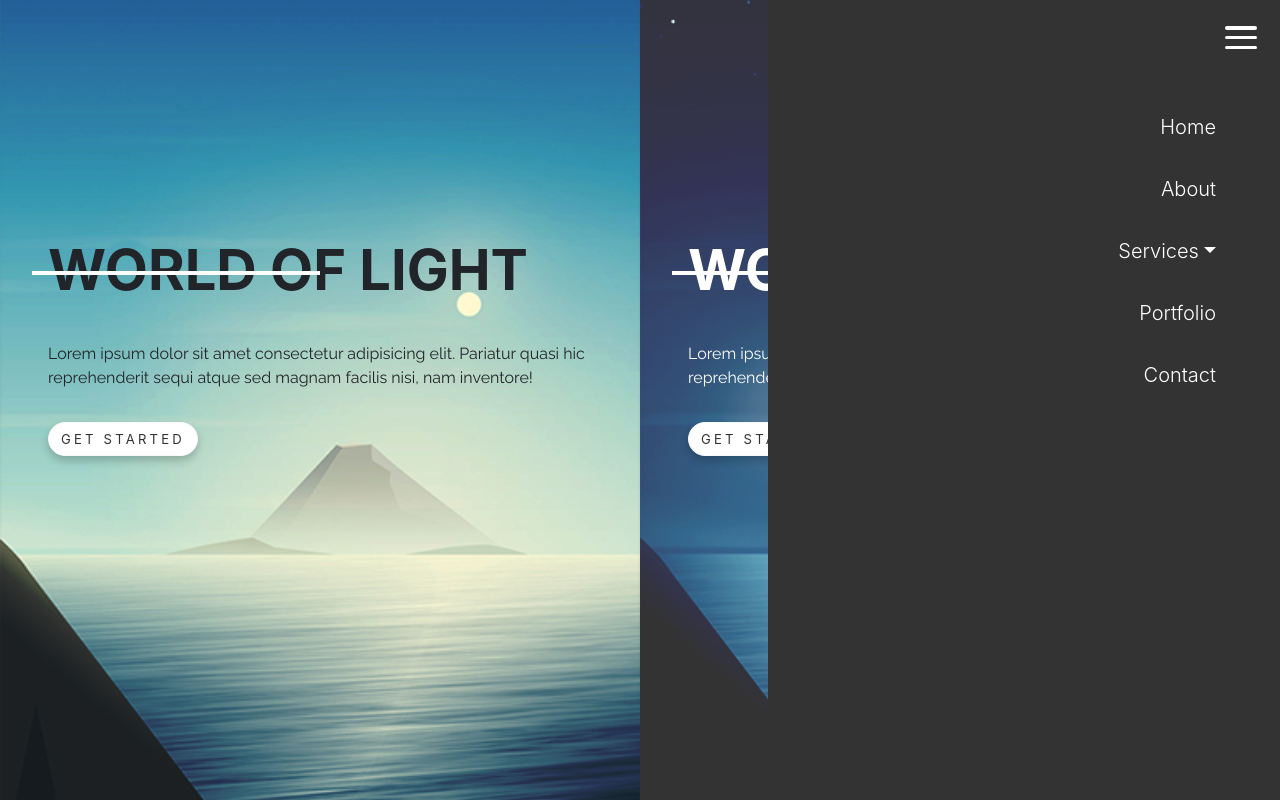
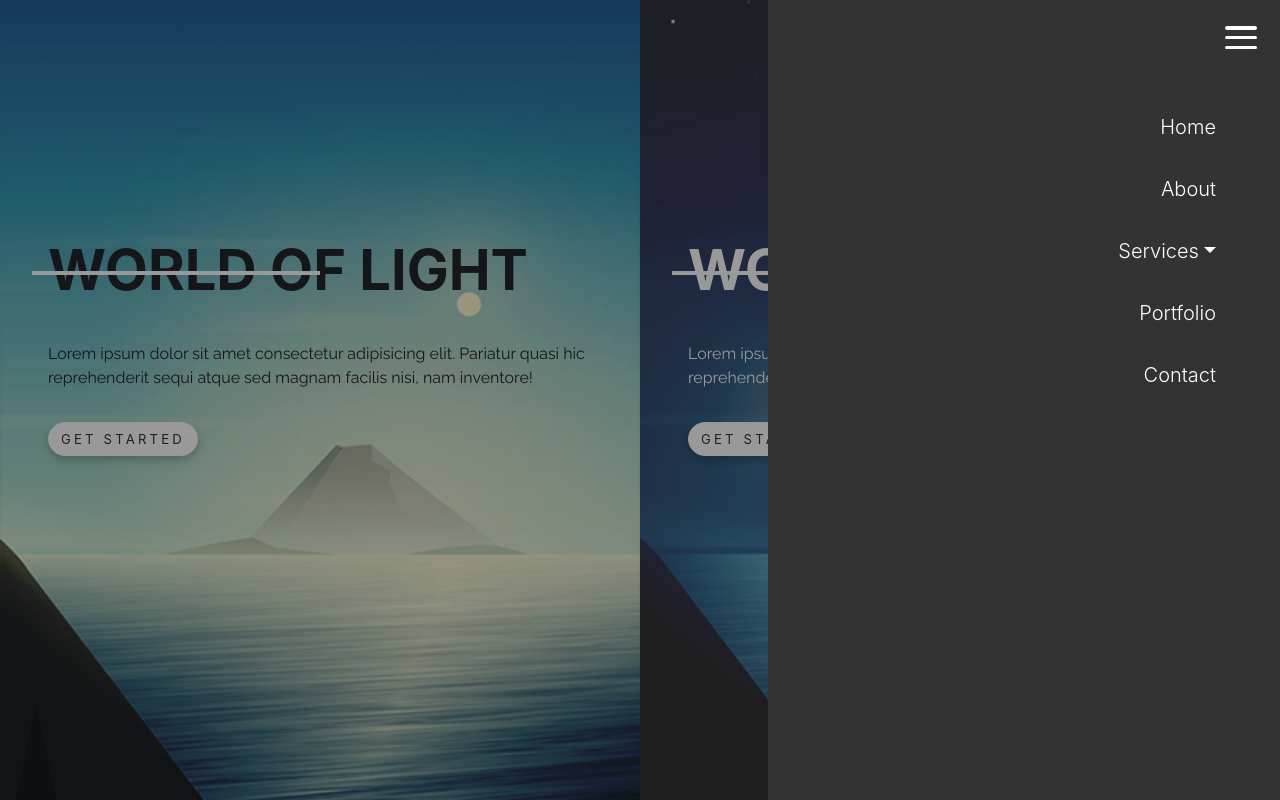
Before and after one commit to VkasRaj/split-landing, a plain HTML site: page index.html in a window 1280 px wide. Both pictures are taken after a click on the element 1241 px from the left and 37 px from the top of the page. Drawn offline with nearby package versions, Linux system fonts and the light colour scheme.

Commit message:
landing page final

```diff
--- a/assets/css/style.css
+++ b/assets/css/style.css
@@ -50,9 +50,20 @@ nav {
     height: 100%;
     top: 0;
     right: 0;
-    transition: all .3s cubic-bezier(0.94,-0.02, 0.6, 0.83);
     z-index: 100;
     transform: translateX(100%);
+    transition: all .3s cubic-bezier(0.94,-0.02, 0.6, 0.83);
+}
+.menu-overlay {
+    position: fixed;
+    background: rgba(0, 0, 0, .4);
+    height: 100%;
+    width: 100%;
+    top: 0;
+    left: 0;
+    z-index: 90;
+    transform: translateX(100%);
+    transition: all .3s cubic-bezier(0.94,-0.02, 0.6, 0.83);
 }
 /* .menu-drawer.left-drawer {
     transform: translateX(-100%);
@@ -62,7 +73,7 @@ nav {
     transform: translateX(100%);
     right: 0;
 } */
-.menu-drawer.is-drawer-show {
+.is-drawer-show {
     transform: translateX(0);
 }
 ul.no-bullets {
--- a/index.html
+++ b/index.html
@@ -2,7 +2,7 @@
 <html>
   <head>
     <meta charset="UTF-8">
-    <title>- || - Welcome - || -</title>
+    <title>Split Landing Page</title>
     <meta name="description" content="My Portfolio">
     <meta name="keywords" content="Vikas Raj, Vkas Raj, Vkaas, Github">
     <meta name="author" content="Vikas Raj">
@@ -104,6 +104,7 @@
           </ul>
         </div>
       </div>
+      <div class="menu-overlay" data-target="#menu-drawer"></div>
     </header>
 
     <div class="container-fluid h-100">
@@ -135,17 +136,31 @@
 
 
 
-    <!-- <script src="./assets/js/jq.js"></script>
-    <script src="./assets/js/bs.js"></script> -->
+    <!-- <script src="./assets/js/jq.js"></script> -->
+    <!-- <script src="./assets/js/bs.js"></script> -->
     <script src="https://code.jquery.com/jquery-3.2.1.slim.min.js" integrity="sha384-KJ3o2DKtIkvYIK3UENzmM7KCkRr/rE9/Qpg6aAZGJwFDMVNA/GpGFF93hXpG5KkN" crossorigin="anonymous"></script>
     <script src="https://cdnjs.cloudflare.com/ajax/libs/popper.js/1.11.0/umd/popper.min.js" integrity="sha384-b/U6ypiBEHpOf/4+1nzFpr53nxSS+GLCkfwBdFNTxtclqqenISfwAzpKaMNFNmj4" crossorigin="anonymous"></script>
     <script src="https://maxcdn.bootstrapcdn.com/bootstrap/4.0.0-beta/js/bootstrap.min.js" integrity="sha384-h0AbiXch4ZDo7tp9hKZ4TsHbi047NrKGLO3SEJAg45jXxnGIfYzk4Si90RDIqNm1" crossorigin="anonymous"></script>
     <script type="text/javascript" language="javascript">
       $(document).ready(() => {
-        $('.menu-wrapper').click(function () {
-            let drawerId = $(this).attr('data-target');
+        $('.menu-wrapper').click(function (e) {
+          hideShowDrawer(e.currentTarget, 1);
+        })
+        $('.menu-overlay').click(function (e) {
+          hideShowDrawer(e.currentTarget, 2);
+        })
+        // 1 for toggleClass
+        // 2 for removeClass
+        function hideShowDrawer(target, showOrHide) {
+          let drawerId = $(target).attr('data-target');
+          if (showOrHide == 1) {
             $(drawerId).toggleClass('is-drawer-show');
-        })
+            $('.menu-overlay').toggleClass('is-drawer-show');
+          } else if (showOrHide == 2) {
+            $(drawerId).removeClass('is-drawer-show');
+            $('.menu-overlay').removeClass('is-drawer-show');
+          }
+        }
       })
     </script>
   </body>
```
